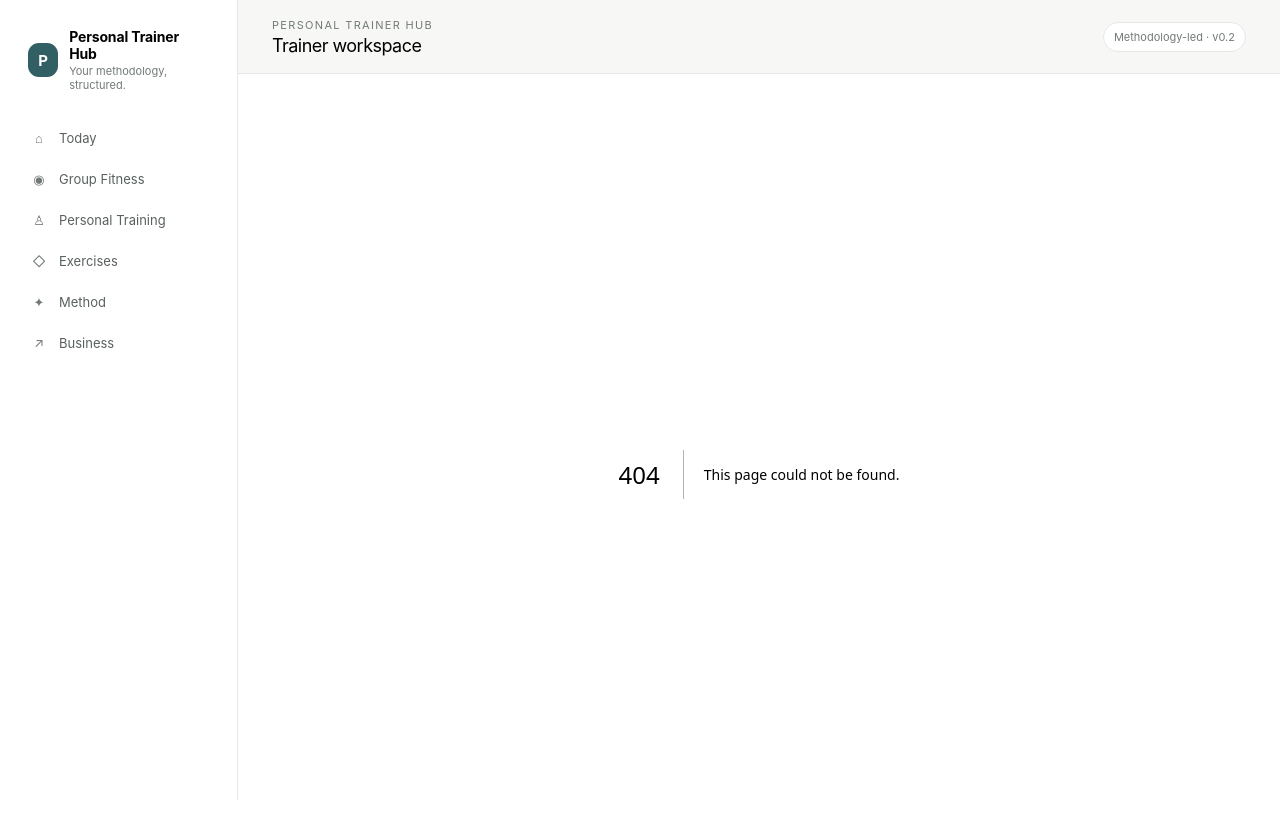
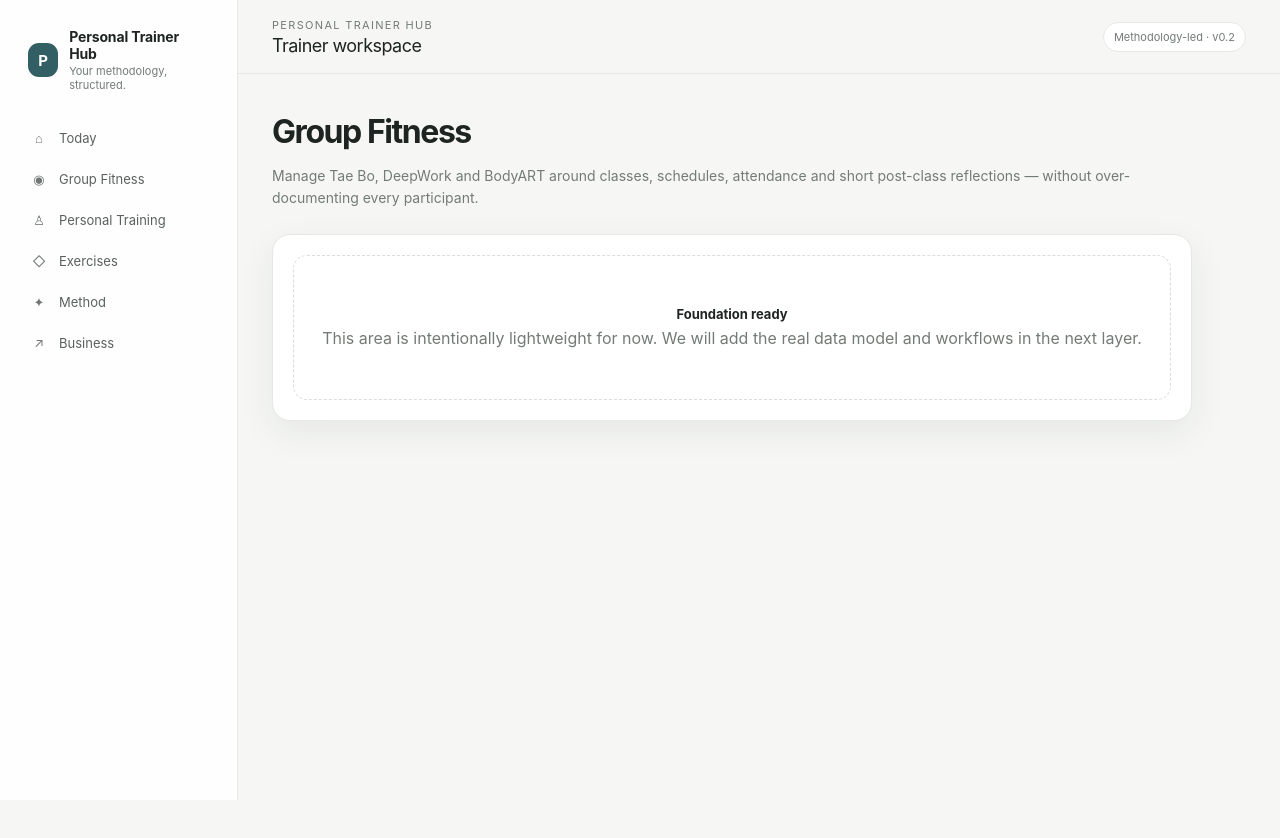
Before and after one commit to goforglam/personal-trainer-hub, a Next.js app: page /group-fitness in a window 1280 px wide. Before the commit this address had no page. Shown: the top 838 px of the page. After the commit the page ends 800 px from the top, so only its background shows below. Built offline with nearby package versions, Linux system fonts and the light colour scheme.

Commit message:
Add trainer workspace area: app/group-fitness/page.tsx

```diff
--- /dev/null
+++ b/app/group-fitness/page.tsx
@@ -0,0 +1,5 @@
+import { Section } from "../section";
+
+export default function GroupFitnessPage() {
+  return <Section title="Group Fitness" text="Manage Tae Bo, DeepWork and BodyART around classes, schedules, attendance and short post-class reflections — without over-documenting every participant." />;
+}
```
